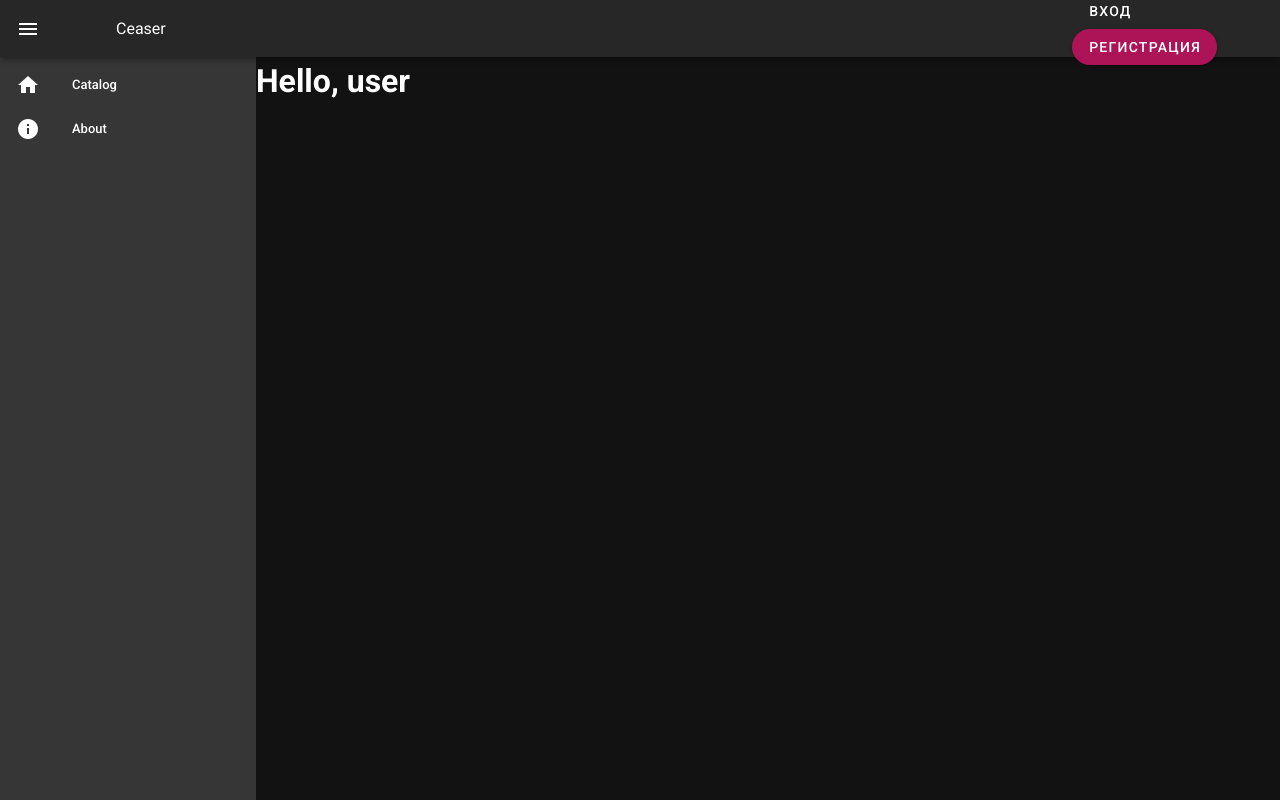
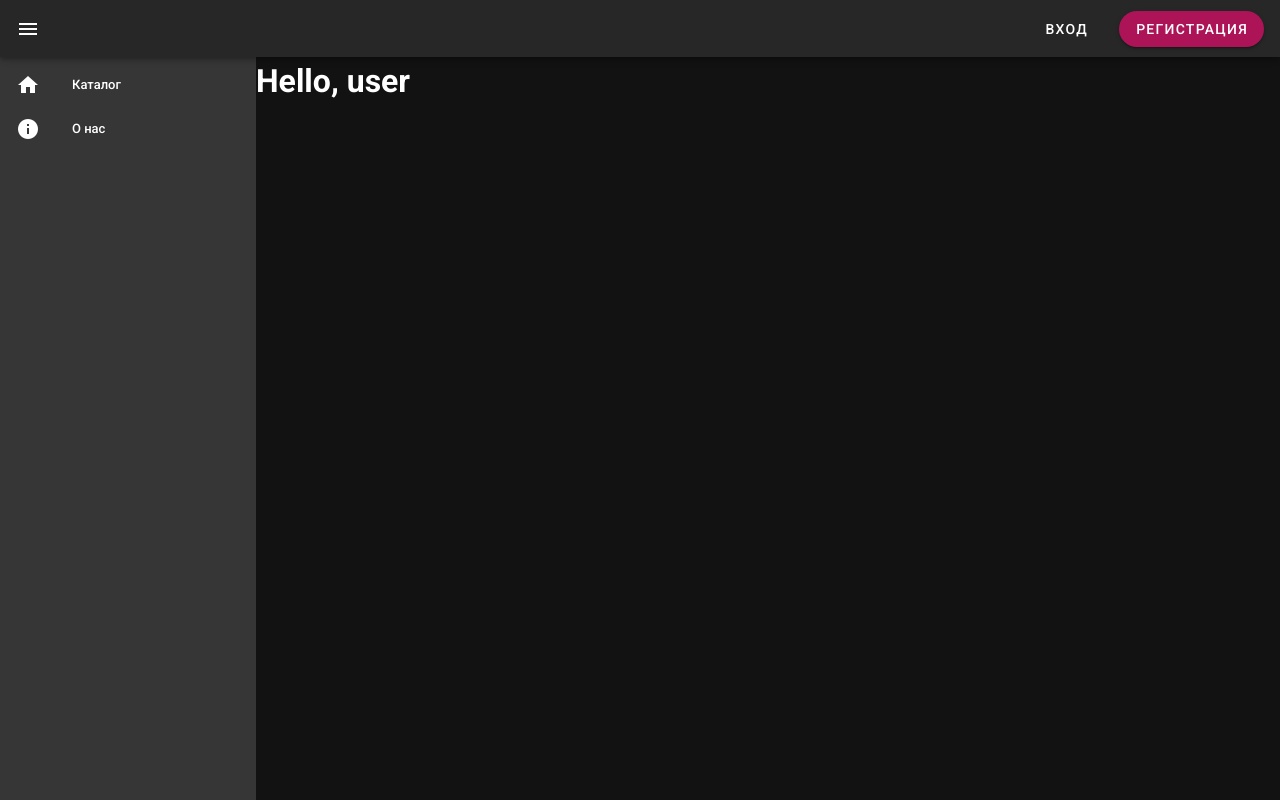
Before and after one commit to av1ppp/ceaser-website, a Vue app: page / in a window 1280 px wide. Built offline with nearby package versions, Linux system fonts and the light colour scheme.

Commit message:
translate and change logo el

```diff
--- a/src/components/Navbar.vue
+++ b/src/components/Navbar.vue
@@ -10,13 +10,10 @@
     >
     </v-app-bar-nav-icon>
 
-    <v-list-item class="px-2">
-        <v-list-item-avatar>
-            <v-img src="../assets/logo.png"></v-img>
-        </v-list-item-avatar>
-
-        <v-list-item-title>Ceaser</v-list-item-title>
-    </v-list-item>
+    <v-img
+      max-width="40px"
+      src="../assets/logo.png"
+    ></v-img>
 
     <v-spacer></v-spacer>
 
@@ -28,7 +25,7 @@
     Выйти
     </v-btn>
 
-    <div
+    <template
       v-else
     >
       <router-link to="/login">
@@ -38,7 +35,7 @@
       <router-link to="/registration">
         <v-btn rounded color="pink darken-3">Регистрация</v-btn>
       </router-link>
-    </div>
+    </template>
 
   </v-app-bar>
 </template>
--- a/src/components/Navside.vue
+++ b/src/components/Navside.vue
@@ -37,7 +37,7 @@
             </v-list-item-icon>
 
             <v-list-item-content>
-                <v-list-item-title>Secure</v-list-item-title>
+                <v-list-item-title>Приватное</v-list-item-title>
             </v-list-item-content>
         </v-list-item>
 
@@ -51,12 +51,12 @@ export default {
         return {
             items: [
                 {
-                    title: 'Catalog',
+                    title: 'Каталог',
                     icon: 'mdi-home',
                     path: '/catalog'
                 },
                 {
-                    title: 'About',
+                    title: 'О нас',
                     icon: 'mdi-information',
                     path: '/about'
                 },
```
